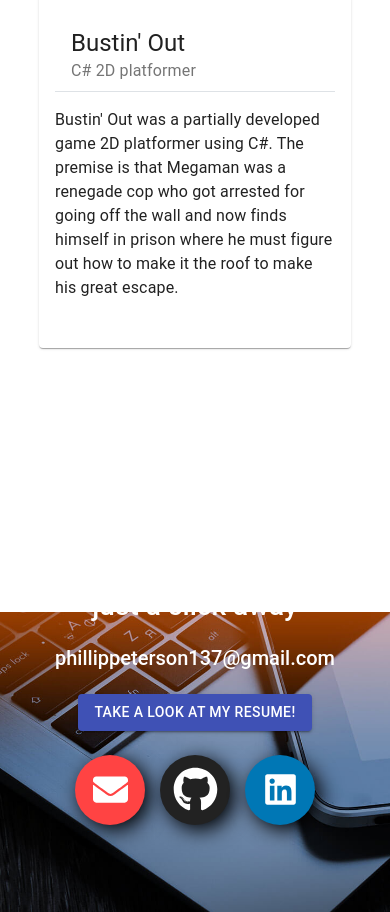
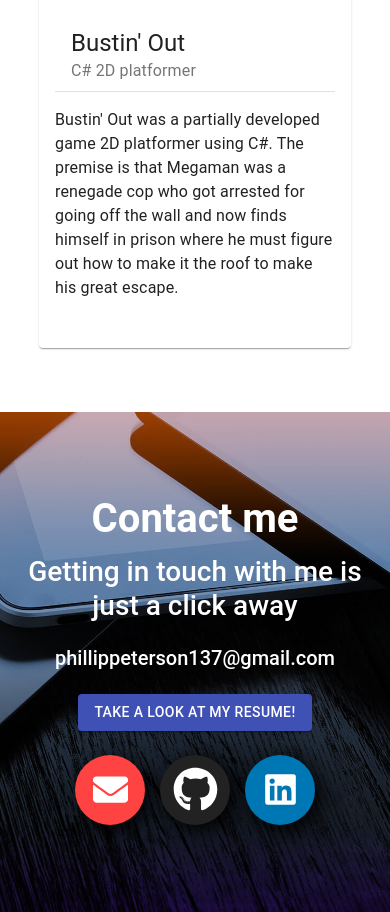
Before and after one commit to PhillipPeterson/phillpeterson.com, a React (Create React App) app: page / in a window 390 px wide. Shown: the part 2553-3465 px from the top of the page. Built offline with nearby package versions, Linux system fonts and the light colour scheme.

Commit message:
bottom position was messed up on phone, changing back

```diff
--- a/src/index.css
+++ b/src/index.css
@@ -24,10 +24,7 @@ code {
 
 .parallax {
 
-  /* Set a specific height */
-
-
-  /* Create the parallax scrolling effect */
+  background-position: center;
   background-attachment: fixed;
   background-repeat: no-repeat;
 	background-size: cover;
@@ -36,13 +33,13 @@ code {
 #par-header {
 	height: 500px;
   background-image: url("./resources/portfolio-background.jpg");
-  background-position: center;
+
 }
 
 #par-footer {
 	height: 500px;
   background-image: url("./resources/portfolio-background2.jpg");
-  background-position: 0 200px;
+
  }
 
 .span-icon {
```
